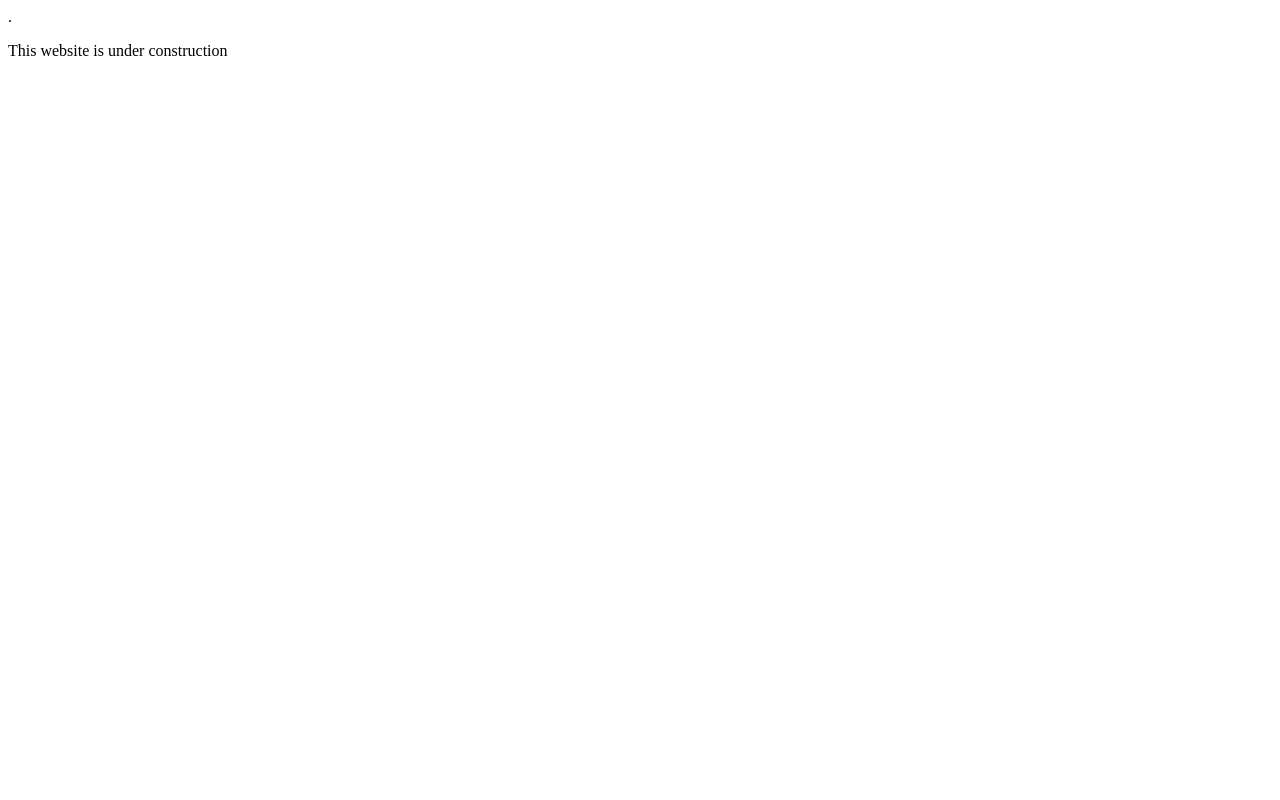
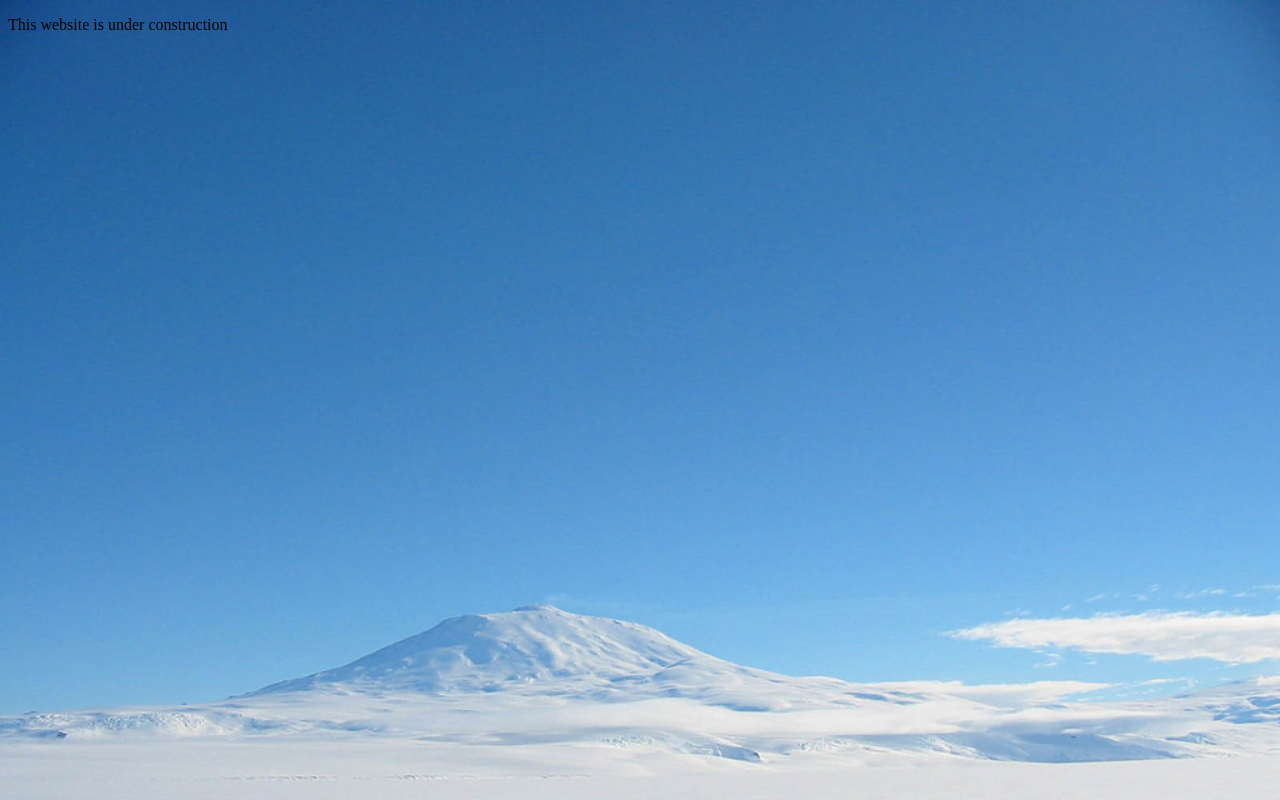
Before and after one commit to ArcticGames/ArcticGames, a plain HTML site: page main.html in a window 1280 px wide. Drawn offline with Linux system fonts and the light colour scheme.

Commit message:
Added Style

```diff
--- a/main.html
+++ b/main.html
@@ -1,4 +1,4 @@
-.<!DOCTYPE html>
+<!DOCTYPE html>
 <html>
   <head>
     <meta charset="utf-8">
--- a/style/main.css
+++ b/style/main.css
@@ -0,0 +1,4 @@
+body {
+  background-image: url("../img/arctic_background.jpg");
+  background-size: cover;
+}
```
Also changed, not shown: Pedo.txt (deleted), img/arctic_background.jpg (added).
